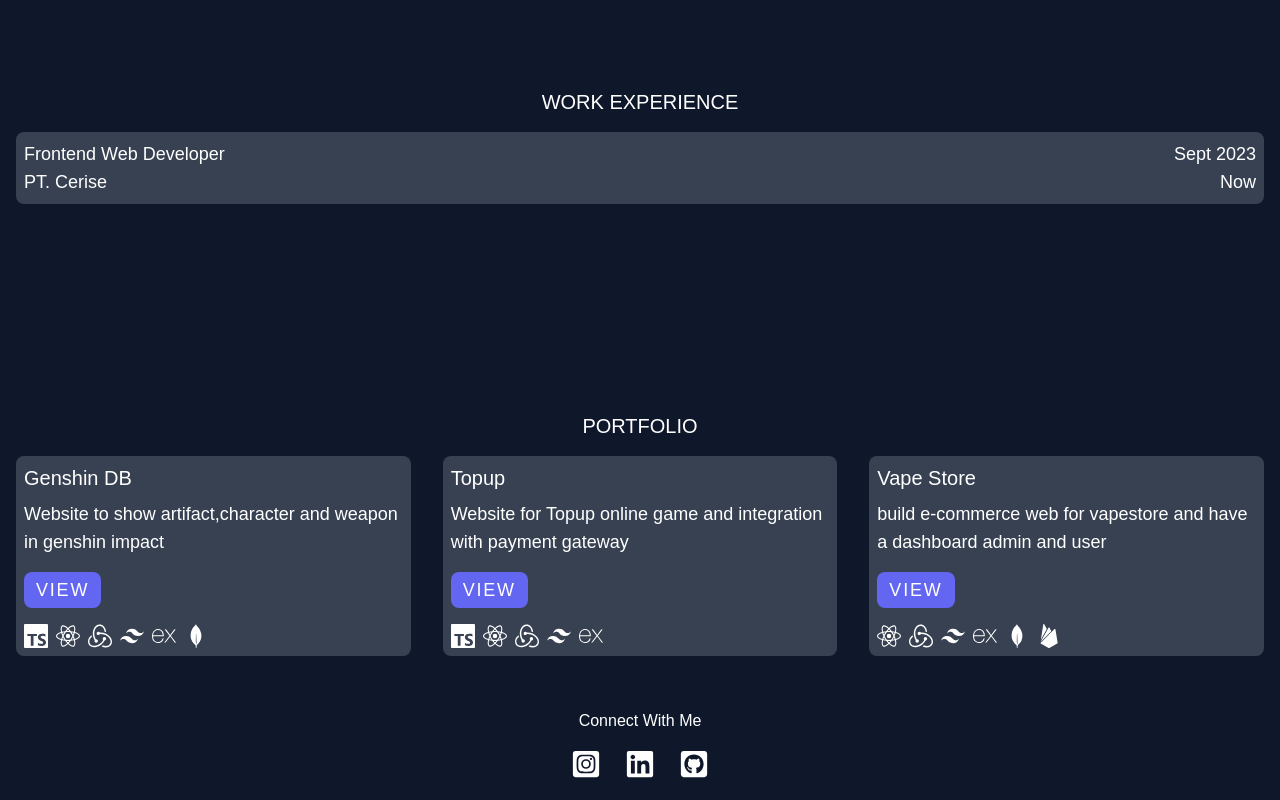
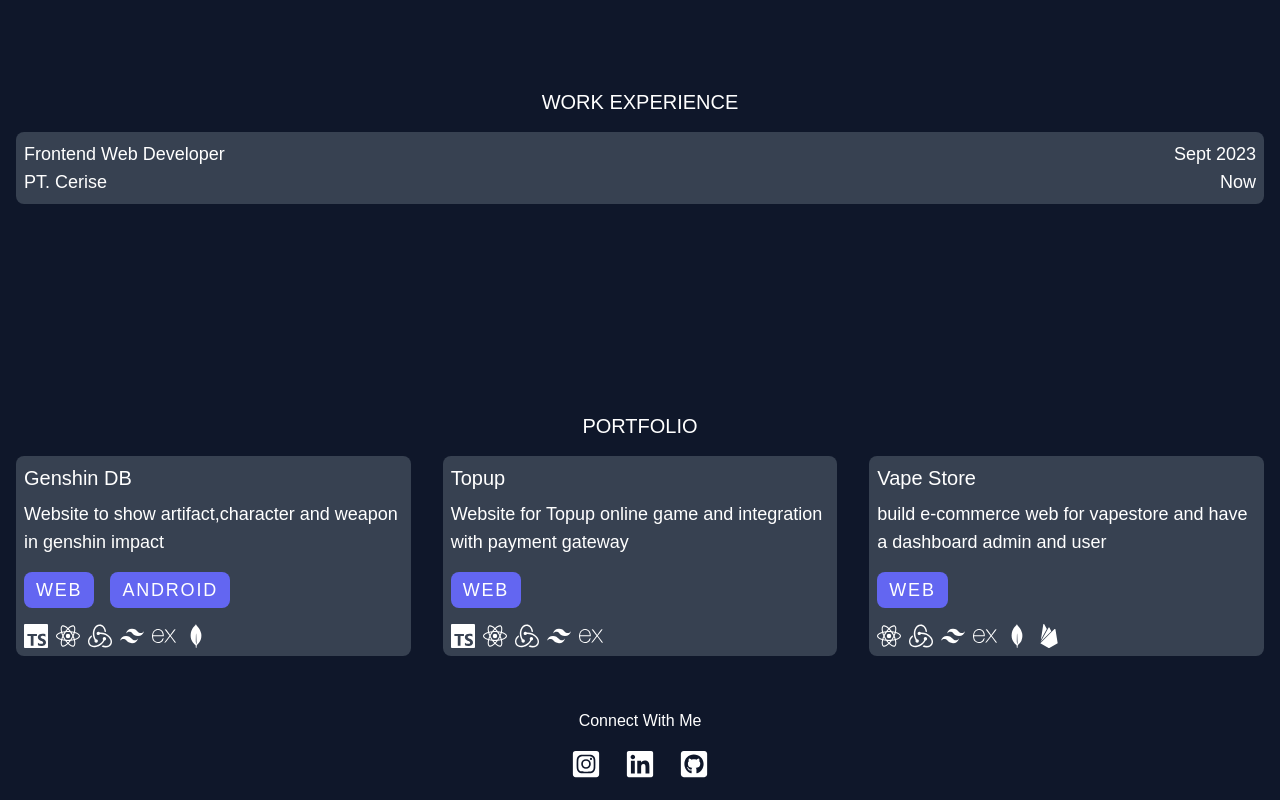
Before and after one commit to xxaexa/portfolio, a React (Vite) app: page / in a window 1280 px wide. Shown: the part 604-1404 px from the top of the page. Built offline with nearby package versions, Linux system fonts and the light colour scheme; a web font is replaced by a local one.

Commit message:
added new link

```diff
--- a/src/components/contents/Portfolio.tsx
+++ b/src/components/contents/Portfolio.tsx
@@ -5,6 +5,7 @@ interface PortfolioProps {
   live: string;
   code?: string;
   dark: boolean;
+  android?: string;
 }
 
 const Portfolio = ({
@@ -13,6 +14,7 @@ const Portfolio = ({
   tags,
   live,
   dark,
+  android,
 }: PortfolioProps) => {
   return (
     <section className="flex justify-between mx-auto bg-opacity-10  hover:bg-opacity-40 overflow-hidden px-4 my-6 md:my-0">
@@ -27,14 +29,28 @@ const Portfolio = ({
           <h3 className="medium-text">{title}</h3>
           <p className="mt-2 small-text">{description}</p>
 
-          <div className="flex  space-x-2">
+          <div className="flex flex-row gap-4">
+            <div className="flex space-x-2">
               <a
                 href={live}
                 target="_blank"
                 className="w-fit rounded-lg  bg-indigo-500 text-center px-3 py-1 text-white hover:bg-indigo-100 hover:text-black tracking-widest duration-500 ease-in-out my-4 small-text"
               >
-              VIEW
+                WEB
               </a>
+            </div>
+
+            {android && (
+              <div className="flex  space-x-2">
+                <a
+                  href={android}
+                  target="_blank"
+                  className="w-fit rounded-lg  bg-indigo-500 text-center px-3 py-1 text-white hover:bg-indigo-100 hover:text-black tracking-widest duration-500 ease-in-out my-4 small-text"
+                >
+                  ANDROID
+                </a>
+              </div>
+            )}
           </div>
         </div>
 
--- a/src/constant/index.tsx
+++ b/src/constant/index.tsx
@@ -30,7 +30,8 @@ export const portfolios = [
     title: "Genshin DB",
 
     live: "https://genshindb.xxaexa.my.id/",
-    code: "https://github.com/xxaexa/genshindb-fe",
+    code: "https://genshin-db.xxaexa.my.id/",
+    android: "https://expo.dev/artifacts/eas/gXBesDDv3efUeT73t8EG65.apk",
     description:
       "Website to show artifact,character and weapon in genshin impact",
     tags: [
```
Lines whose indentation alone changed are shown as unchanged.
